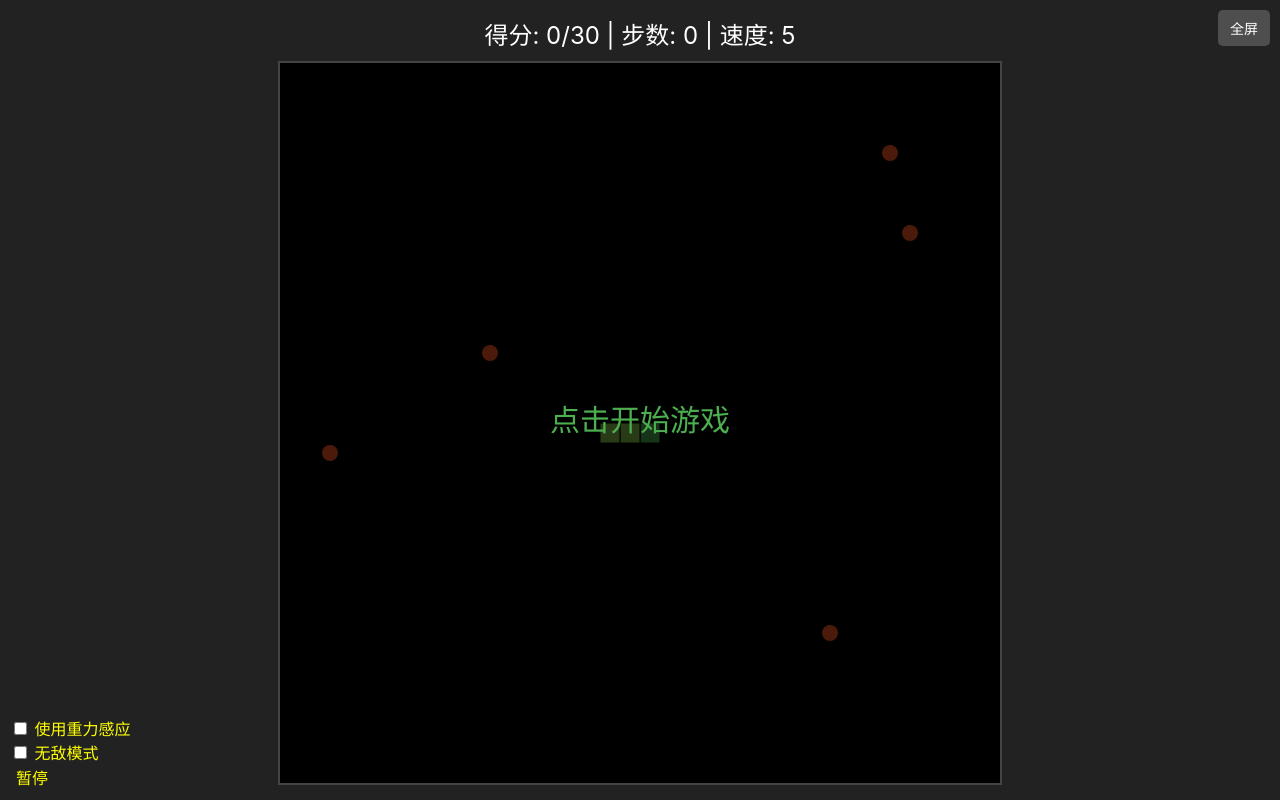
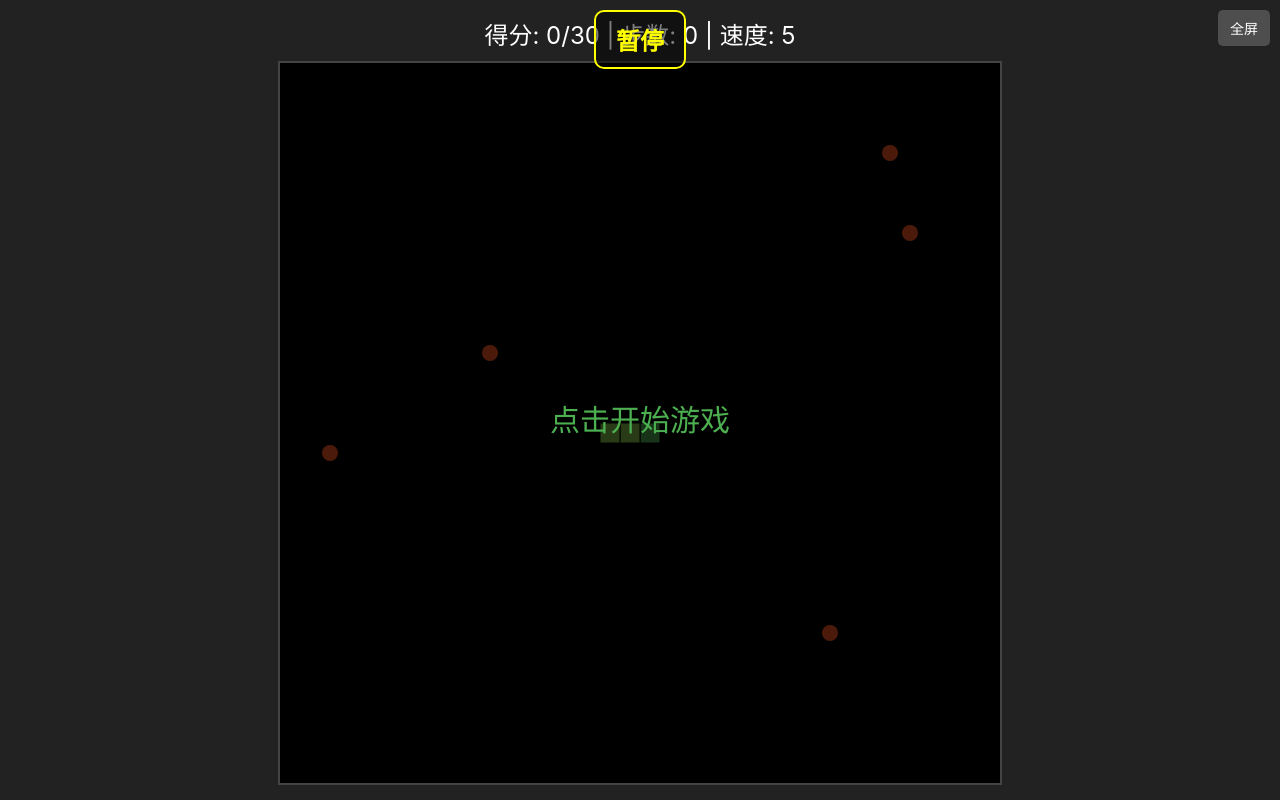
Before and after one commit to laternPromote/snake-game, a plain HTML site: page index.html in a window 1280 px wide. Drawn offline with Linux system fonts and the light colour scheme.

Commit message:
添加游戏开始逻辑和控制面板，调整控制面板样式，增加暂停按钮和隐藏控制选项，优化用户交互体验。

```diff
--- a/index.html
+++ b/index.html
@@ -885,6 +885,12 @@
             const x = touch.clientX - rect.left;
             const y = touch.clientY - rect.top;
 
+            // 如果游戏未开始，则开始游戏
+            if (!isGameStarted) {
+                startGame();
+                return;
+            }
+
             // 在触摸位置创建虚拟摇杆
             joystick.isActive = true;
             joystick.centerX = x;
@@ -1002,12 +1008,32 @@
         // 添加控制面板
         const controlPanel = document.createElement('div');
         controlPanel.style.position = 'absolute';
-        controlPanel.style.bottom = '10px';
-        controlPanel.style.left = '10px';
+        controlPanel.style.top = '10px';
+        controlPanel.style.left = '50%';
+        controlPanel.style.transform = 'translateX(-50%)';
         controlPanel.style.zIndex = '100';
         controlPanel.style.color = 'yellow';
-        controlPanel.style.fontSize = '16px';
+        controlPanel.style.fontSize = '20px';
         controlPanel.innerHTML = `
+            <button id="pause-button" style="
+                background: rgba(0, 0, 0, 0.5);
+                border: 2px solid yellow;
+                color: yellow;
+                cursor: pointer;
+                font-size: 24px;
+                padding: 10px 20px;
+                border-radius: 10px;
+                font-weight: bold;
+            ">
+                暂停
+            </button>
+        `;
+        document.body.appendChild(controlPanel);
+
+        // 创建隐藏的控制选项
+        const hiddenControls = document.createElement('div');
+        hiddenControls.style.display = 'none';
+        hiddenControls.innerHTML = `
             <div>
                 <label>
                     <input type="checkbox" id="accelerometer-toggle"> 使用重力感应
@@ -1018,13 +1044,8 @@
                     <input type="checkbox" id="invincible-toggle"> 无敌模式
                 </label>
             </div>
-            <div>
-                <button id="pause-button" style="background: none; border: none; color: yellow; cursor: pointer; font-size: 16px;">
-                    暂停
-                </button>
-            </div>
         `;
-        document.body.appendChild(controlPanel);
+        document.body.appendChild(hiddenControls);
 
         // 切换重力感应
         document.getElementById('accelerometer-toggle').addEventListener('change', function(e) {
```
